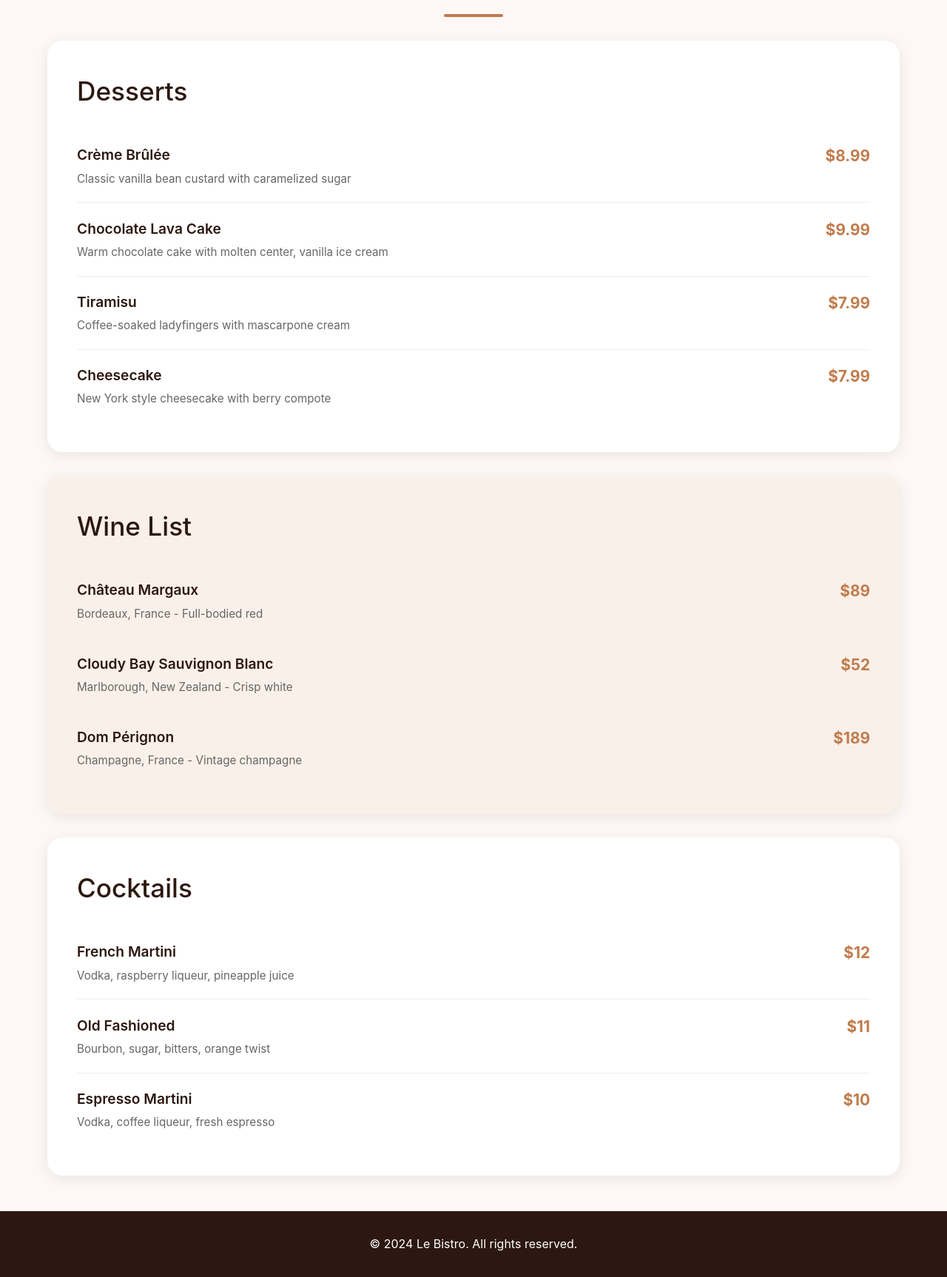
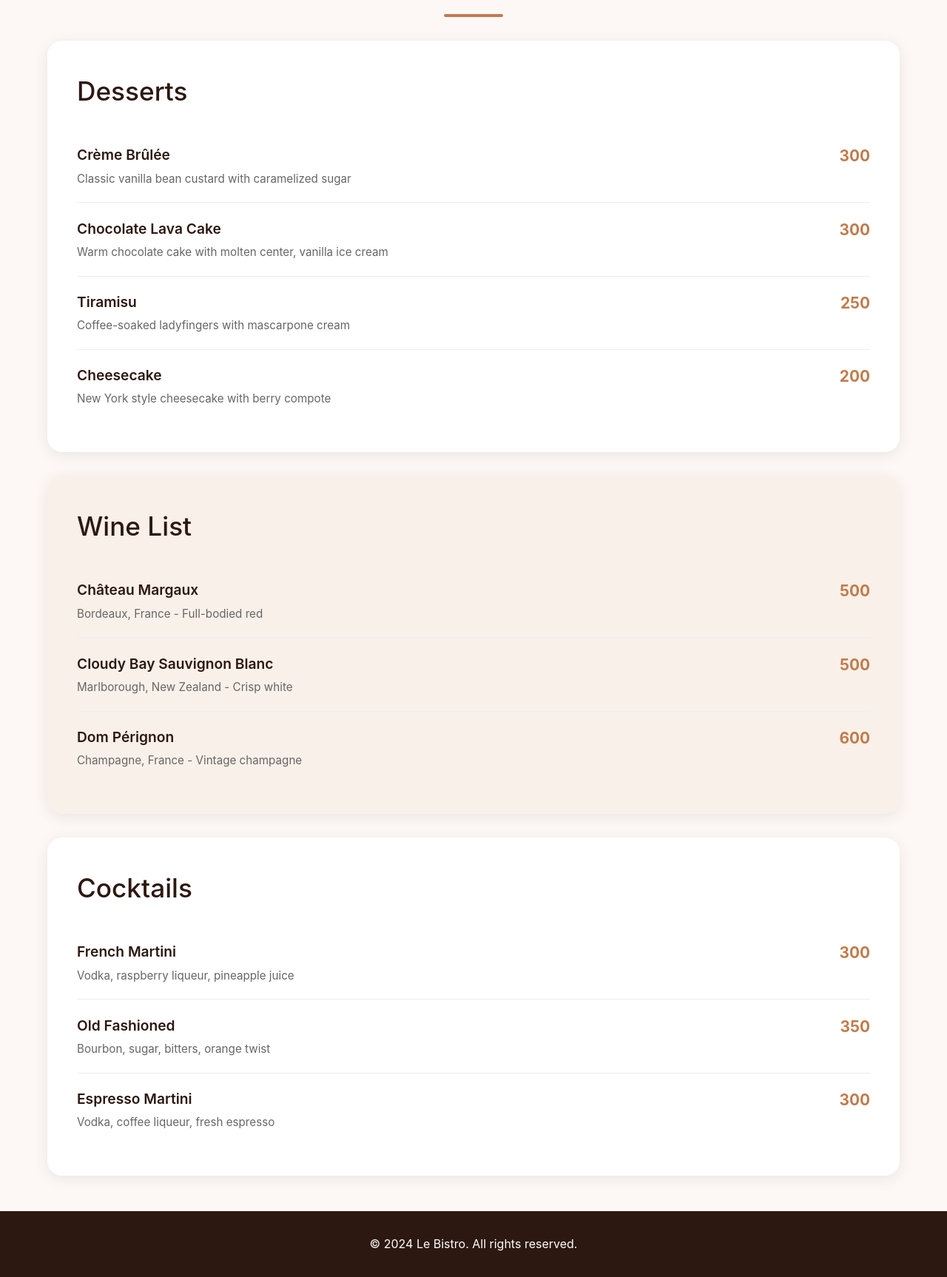
Before and after one commit to Dhairya3012-IT/le-bistro-the-restro-, a Django app: page /desserts-drinks/ in a window 1280 px wide. Shown: the part 184-1910 px from the top of the page at 74% size. Run offline with Django 5.2, Linux system fonts and the light colour scheme; data that the repository does not hold is empty.

Commit message:
latest update

```diff
--- a/restaurant_project/templates/desserts_drinks.html
+++ b/restaurant_project/templates/desserts_drinks.html
@@ -12,28 +12,28 @@
             <div class="item-name">Crème Brûlée</div>
             <div class="item-desc">Classic vanilla bean custard with caramelized sugar</div>
         </div>
-        <div class="item-price">$8.99</div>
+        <div class="item-price">300</div>
     </div>
     <div class="menu-item">
         <div class="item-info">
             <div class="item-name">Chocolate Lava Cake</div>
             <div class="item-desc">Warm chocolate cake with molten center, vanilla ice cream</div>
         </div>
-        <div class="item-price">$9.99</div>
+        <div class="item-price">300</div>
     </div>
     <div class="menu-item">
         <div class="item-info">
             <div class="item-name">Tiramisu</div>
             <div class="item-desc">Coffee-soaked ladyfingers with mascarpone cream</div>
         </div>
-        <div class="item-price">$7.99</div>
+        <div class="item-price">250</div>
     </div>
     <div class="menu-item">
         <div class="item-info">
             <div class="item-name">Cheesecake</div>
             <div class="item-desc">New York style cheesecake with berry compote</div>
         </div>
-        <div class="item-price">$7.99</div>
+        <div class="item-price">200</div>
     </div>
 </div>
 
@@ -44,21 +44,21 @@
             <div class="item-name">Château Margaux</div>
             <div class="item-desc">Bordeaux, France - Full-bodied red</div>
         </div>
-        <div class="item-price">$89</div>
+        <div class="item-price">500</div>
     </div>
     <div class="menu-item">
         <div class="item-info">
             <div class="item-name">Cloudy Bay Sauvignon Blanc</div>
             <div class="item-desc">Marlborough, New Zealand - Crisp white</div>
         </div>
-        <div class="item-price">$52</div>
+        <div class="item-price">500</div>
     </div>
     <div class="menu-item">
         <div class="item-info">
             <div class="item-name">Dom Pérignon</div>
             <div class="item-desc">Champagne, France - Vintage champagne</div>
         </div>
-        <div class="item-price">$189</div>
+        <div class="item-price">600</div>
     </div>
 </div>
 
@@ -69,21 +69,21 @@
             <div class="item-name">French Martini</div>
             <div class="item-desc">Vodka, raspberry liqueur, pineapple juice</div>
         </div>
-        <div class="item-price">$12</div>
+        <div class="item-price">300</div>
     </div>
     <div class="menu-item">
         <div class="item-info">
             <div class="item-name">Old Fashioned</div>
             <div class="item-desc">Bourbon, sugar, bitters, orange twist</div>
         </div>
-        <div class="item-price">$11</div>
+        <div class="item-price">350</div>
     </div>
     <div class="menu-item">
         <div class="item-info">
             <div class="item-name">Espresso Martini</div>
             <div class="item-desc">Vodka, coffee liqueur, fresh espresso</div>
         </div>
-        <div class="item-price">$10</div>
+        <div class="item-price">300</div>
     </div>
 </div>
 {% endblock %}
```
